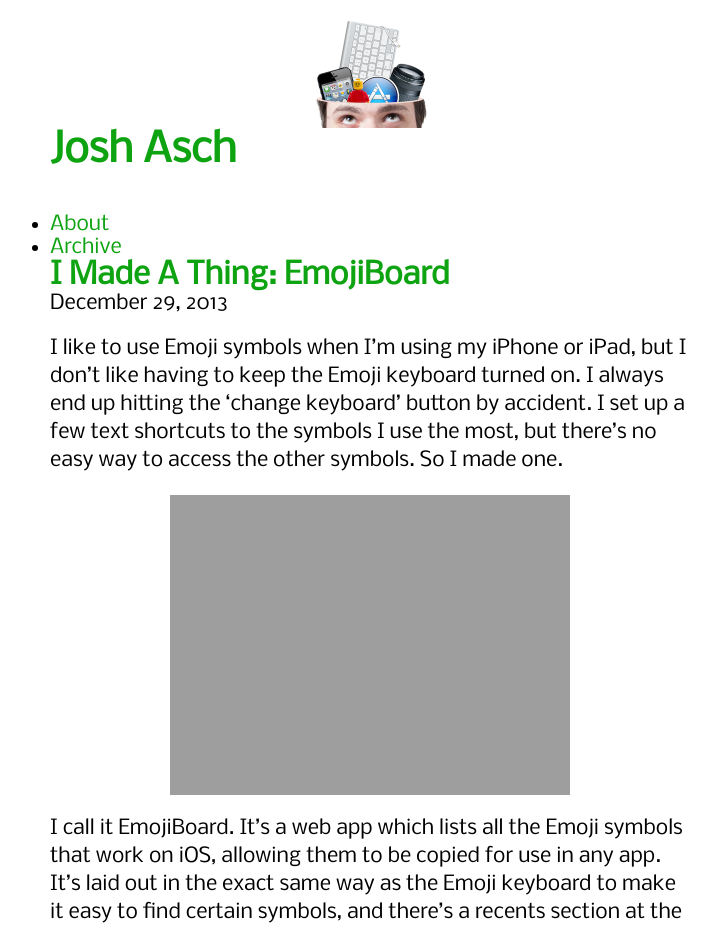
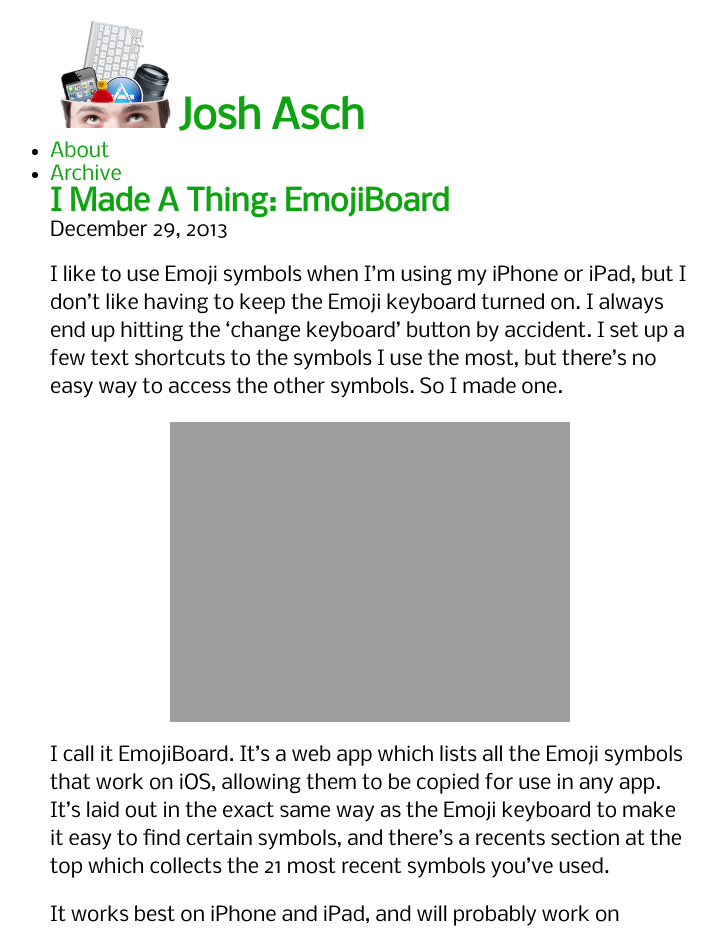
Before and after one commit to jobbogamer/jobbogamer.github.io, a Jekyll site: the page built from index.html, in a window 1280 px wide. Shown: the top 928 px of the page, without its empty margins (270-987 px from the left). Built offline with Jekyll 4.4.1, drawn with Linux system fonts in a browser that asks for light colours; Markdown is read by kramdown in place of the engine named in the settings; the list of posts is cut into pages by our own code.

Commit message:
Fun with floats to position header image and text

```diff
--- a/css/main.css
+++ b/css/main.css
@@ -54,14 +54,35 @@
 	clear: both;
 }
 
+
+
 div#wrapper {
 	width: 640px;
 	margin: 0 auto;
 }
 
+div#header img {
+	margin: 0;
+	text-align: left;
+	clear: none;
+	float: left;
+}
+
+h1#site-name {
+	float: left;
+	clear: right;
+	margin: 95px 0 0 0;
+}
+
+div#navigation {
+	clear: both;
+}
+
 div.content {
 	line-height: 1.4em;
 }
+
+
 
 /*****************************************************************************/
 /*
```
